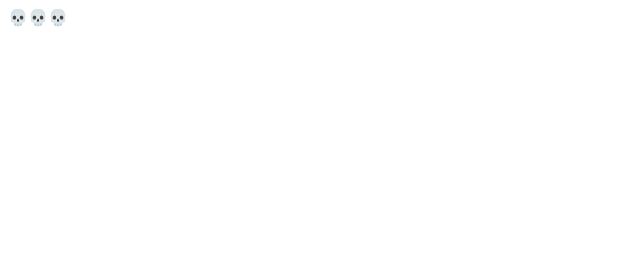
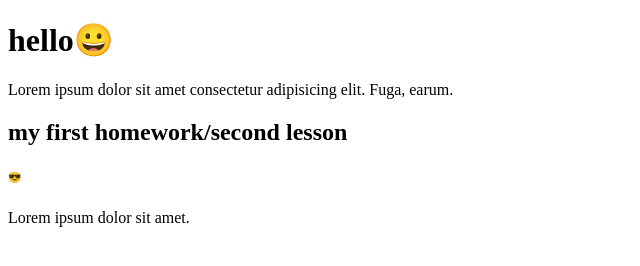
Before and after one commit to Listikkk/fed-online, a plain HTML site: page html/index.html in a window 1280 px wide. Shown: the whole page, without its empty margins (0-640 px from the left). Drawn offline with Linux system fonts and the light colour scheme.

Commit message:
my first homework

```diff
--- a/html/index.html
+++ b/html/index.html
@@ -6,8 +6,11 @@
     <title>Document</title>
 </head>
 <body>
-
-    <!-- world hello😎 -->
-    💀💀💀
+    <!-- homework -->
+    <h1>hello😀</h1>
+    <p>Lorem ipsum dolor sit amet consectetur adipisicing elit. Fuga, earum.</p>
+    <h2>my first homework/second lesson</h2>
+    <h6>😎</h6>
+    <p>Lorem ipsum dolor sit amet.</p>
 </body>
 </html>
```
